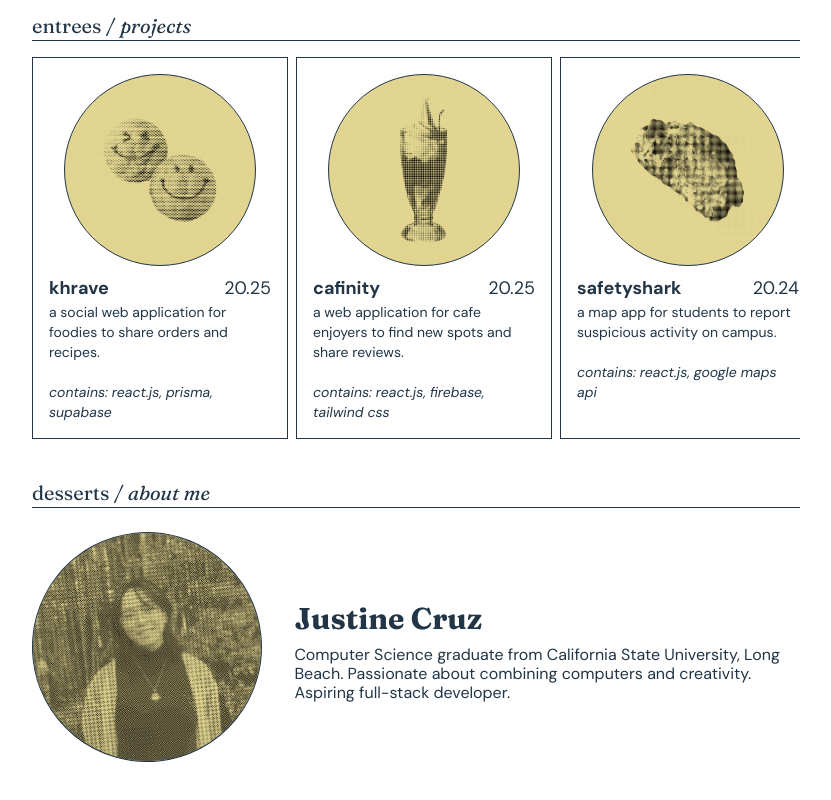
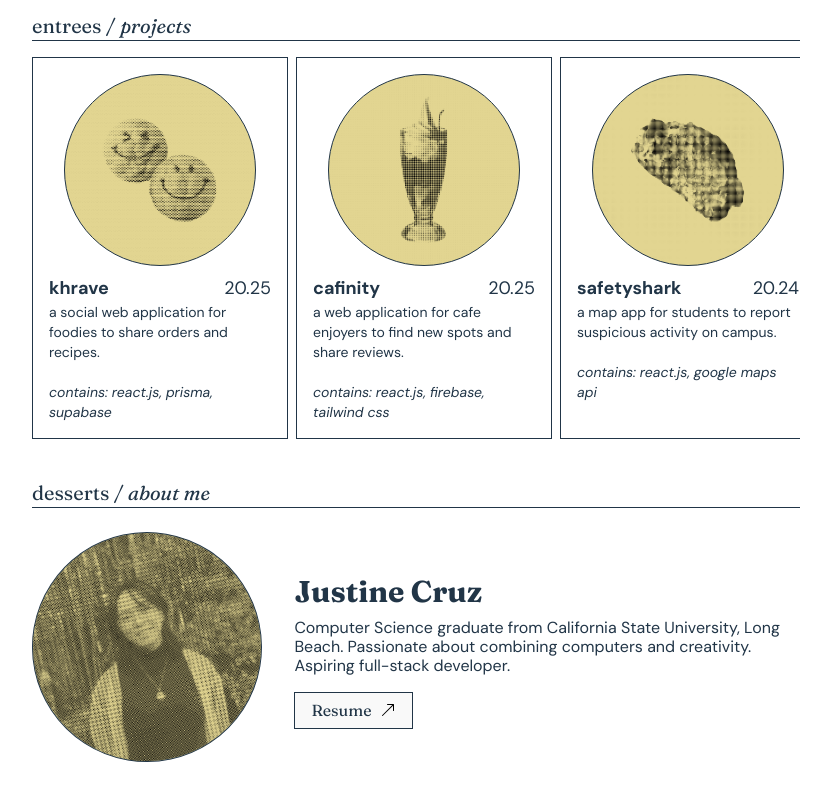
Before and after one commit to jaerlcruz/jaerlcruz.github.io, a React (Vite) app: page / in a window 1280 px wide. Shown: the part 350-1150 px from the top of the page, without its empty margins (224-1055 px from the left). Built offline with nearby package versions, Linux system fonts and the light colour scheme.

Commit message:
Updated about me section

```diff
--- a/src/App.jsx
+++ b/src/App.jsx
@@ -211,7 +211,7 @@ function App() {
         </h2>
         <hr className="pb-2"/>
         <div className="py-4 flex flex-col sm:flex-row items-center justify-between gap-2 sm:gap-8">
-            <img className="bg-[#E2D591] w-4/5 sm:max-w-[30%] rounded-full mb-2 border transition-all ease-in-out -rotate-6 hover:rotate-6" src={hoverProfile?profile:halftone}
+            <img className="bg-[#E2D591] w-4/5 sm:max-w-[30%] rounded-full mb-2 border transition-all ease-in-out -rotate-12 hover:rotate-6" src={hoverProfile?profile:halftone}
             onMouseEnter={() => setHoverProfile(true)}
             onMouseLeave={() => setHoverProfile(false)}/>
             <div className="">
@@ -219,6 +219,10 @@ function App() {
               <p>
                 Computer Science graduate from California State University, Long Beach. Passionate about combining computers and creativity. Aspiring full-stack developer.
               </p>
+              <button className="border px-4 py-2 mt-4 focus:font-bold hover:font-bold flex gap-2 items-center justify-center">
+                <a href="/Justine_Cruz_Resume.pdf" target="_blank">Resume</a>
+                <img src="/arrow-up-right.svg" className="w-4 h-4"/>
+              </button>
             </div>
         </div>
       </div>
```
Also changed, not shown: public/arrow-up-right.svg (added), 1 other file (tests, documents, lock files or other folders).
